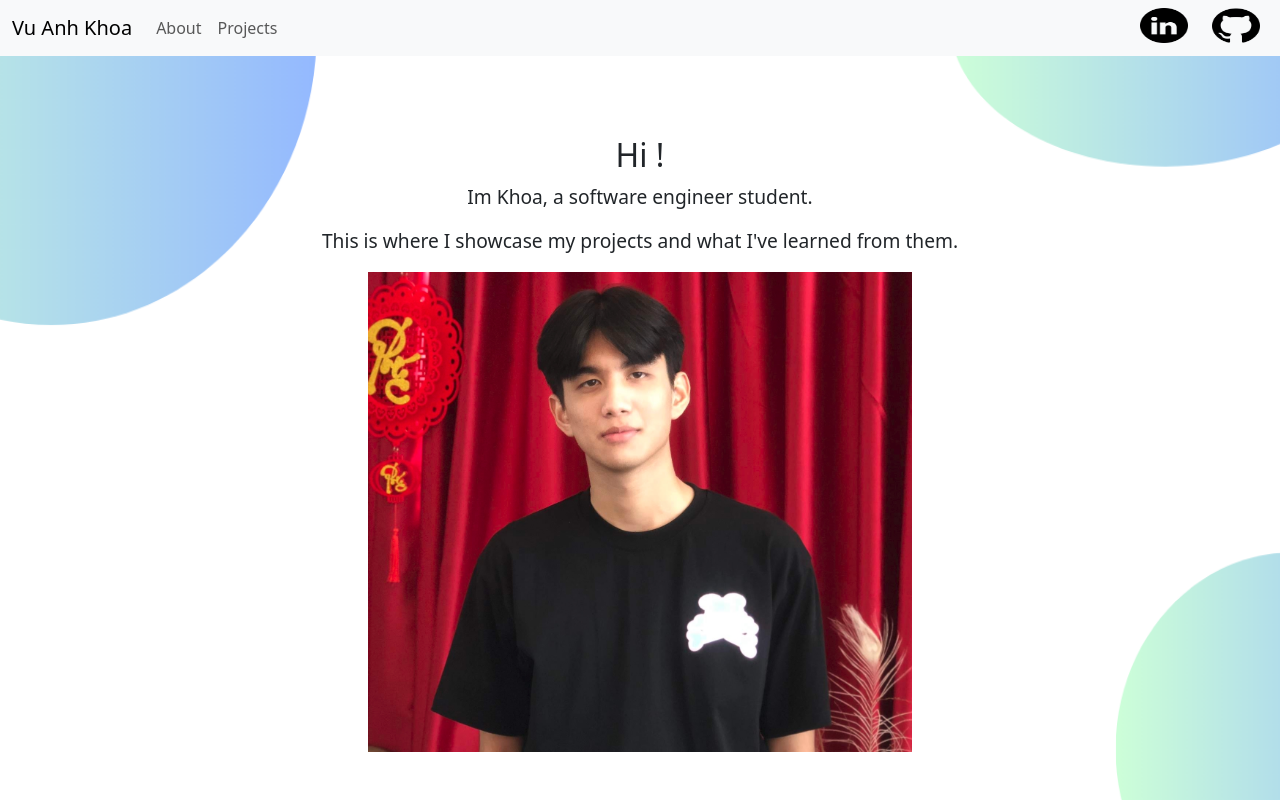
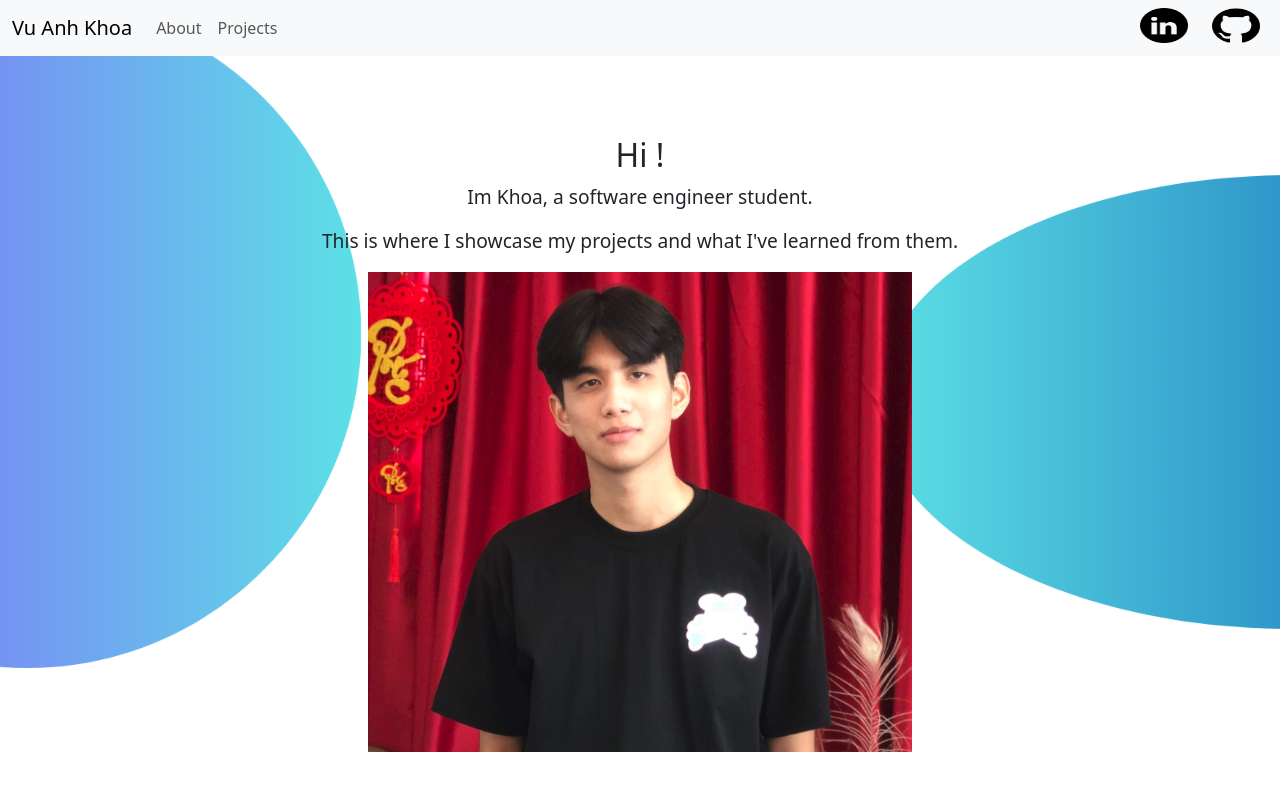
Before and after one commit to VuKhoa23/Portfolio, a Next.js app: page / in a window 1280 px wide. Built offline with nearby package versions, Linux system fonts and the light colour scheme.

Commit message:
Upgrade background image

```diff
--- a/app/layout.js
+++ b/app/layout.js
@@ -3,7 +3,7 @@ import "./globals.css";
 import "bootstrap/dist/css/bootstrap.css";
 import BootstrapClient from "@/components/BootstrapClient";
 import Header from "@/components/header";
-import backgroundImg from "../public/images/bg.png"
+import bg from "../public/images/bg.png"
 import Image from "next/image";
 
 export const metadata = {
@@ -16,15 +16,13 @@ export const metadata = {
 export default function RootLayout({ children }) {
   return (
     <html lang="en">
-      <body>
-        <div className="bg">
-          <Image
-            src={backgroundImg}
-            layout="fill"
-            objectFit="fill"
-            quality={100}
-          />
-        </div>
+      <body style={{
+        backgroundImage: `url(${bg.src})`,
+        width: '100%',
+        height: '100%',
+        backgroundRepeat: 'repeat',
+        backgroundSize: 'cover'
+      }}>
         <Header />
         {children}
         <BootstrapClient />
--- a/app/page.js
+++ b/app/page.js
@@ -1,18 +1,39 @@
+"use client"
 import classes from "./page.module.css"
 import Image from "next/image";
 import profilePic from "../public/images/me2.jpg"
+import { useState } from "react";
+import Loading from "../components/loading";
+import Router from "next/router";
 
 export default function Home() {
+  const [loading, setLoading] = useState(false);
+
+  Router.events.on('routeChangeStart', (url) => {
+    setLoading(true);
+  });
+
+  Router.events.on('routeChangeComplete', (url) => {
+    setLoading(false);
+  });
+
   return (
+    <>
+      {
+        loading ? (Loading) :
+          (
             <main className={classes.main}>
               <section className={classes.introduce}>
                 <h1>Hi !</h1>
                 <p>Im Khoa, a software engineer student.</p>
                 <p>This is where I showcase my projects and what I&apos;ve learned from them.</p>
               </section>
-        <div style={{height: 30 + "rem", width: 34 + "rem", position: "relative"}}>
-            <Image src={profilePic} alt="Portfolio Image" layout="fill"/>
+              <div style={{ height: 30 + "rem", width: 34 + "rem", position: "relative" }}>
+                <Image src={profilePic} alt="Portfolio Image" layout="fill" />
               </div>
             </main>
+          )
+      }
+    </>
   );
 }
--- /dev/null
+++ b/components/loading.jsx
@@ -0,0 +1,7 @@
+export default function Loading(){
+    return (
+        <>
+            Loading
+        </>
+    )
+}
```
Also changed, not shown: public/images/bg-t.png (added), public/images/bg.png. Lines whose indentation alone changed are shown as unchanged.
